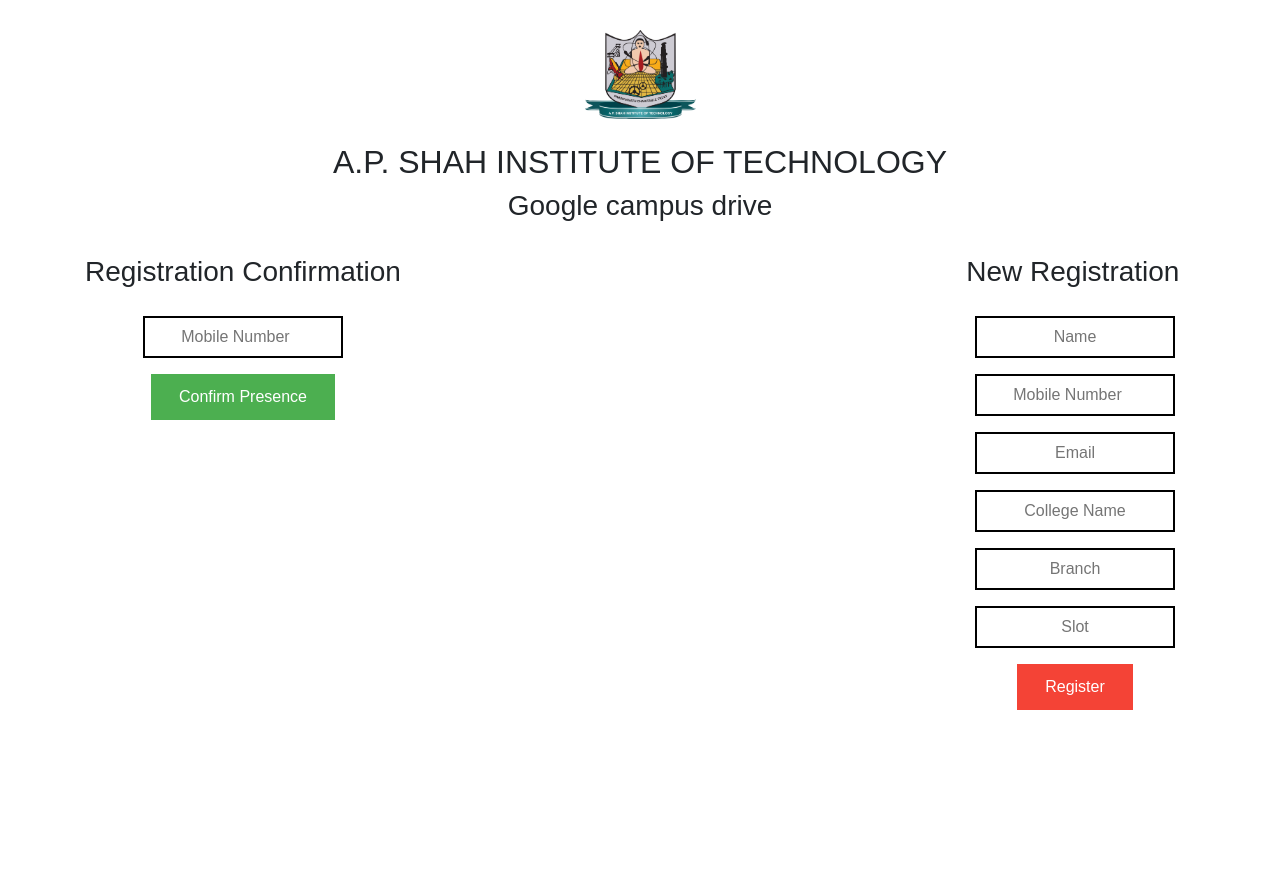
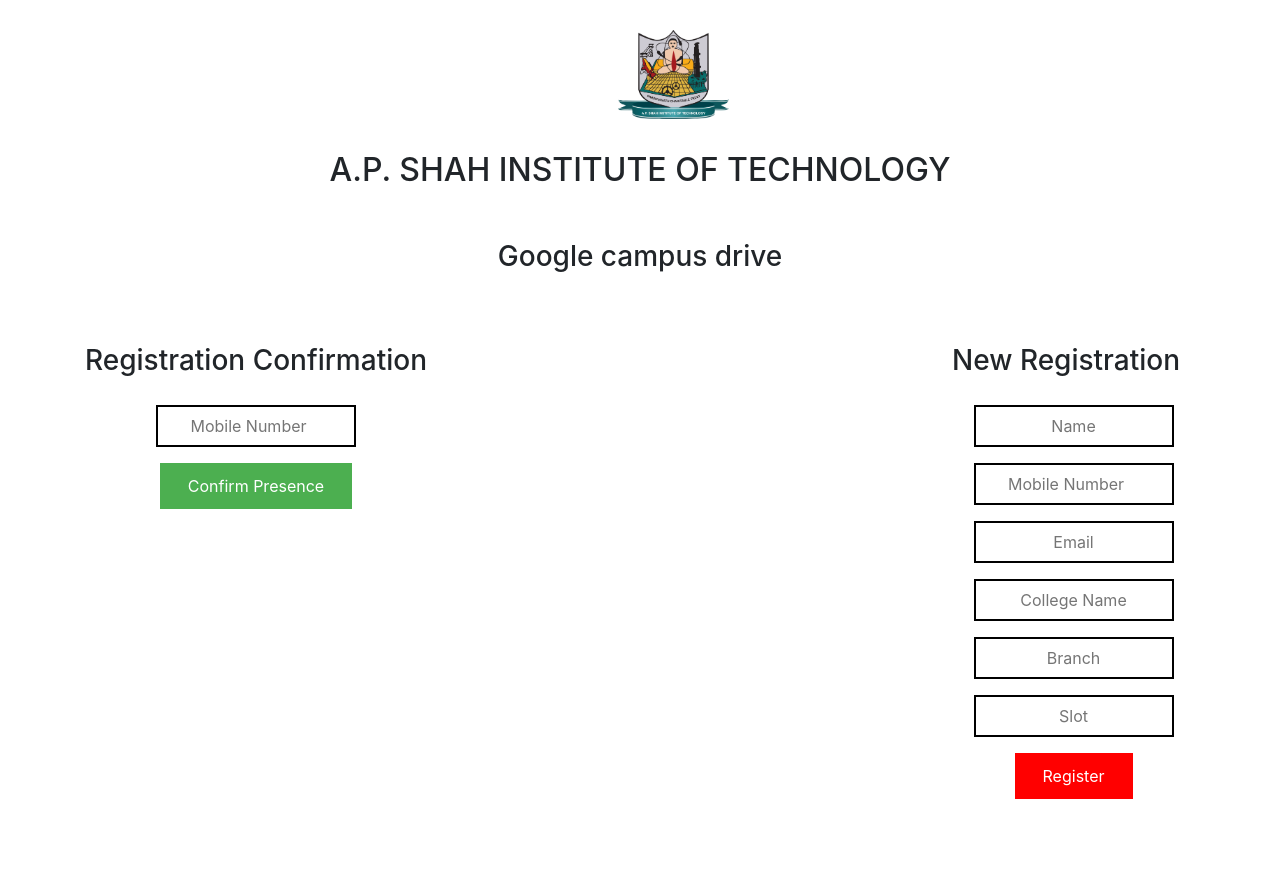
Before and after one commit to yava-india/JOB4U, a Django app: page / in a window 1280 px wide. Before the commit the page ends 710 px from the top, so only its background shows below. Run offline with Django 3.2, Linux system fonts and the light colour scheme; some libraries are stand-ins or nearby versions.

Commit message:
Inline CSS to External CSS file

```diff
--- a/myproject/settings.py
+++ b/myproject/settings.py
@@ -85,7 +85,7 @@ DATABASES = {
         'ENGINE': 'django.db.backends.mysql',
         'NAME': 'mydatabase',
         'USER':'root',
-        'PASSWORD':'mynewpassword',
+        'PASSWORD':'root',
         'HOST':'localhost',
         'PORT':'3306',
     }
--- a/tpo/static/bg_img.css
+++ /dev/null
@@ -1,6 +0,0 @@
-{% load static%}
-#first {
-	background-image: url('C://Users/Vedant/myproject/tpo/static/tpo/company2.png');
-	opacity:1;
-
-}
--- a/tpo/static/tpo/main.css
+++ /dev/null
@@ -1,29 +0,0 @@
-.box input[type = "text"], input[type = "email"],input[type = "number"]{
-    text-align: center;
-    border: 2px solid black;
-    padding: 7px 5px;
-    width: 200px;
-    outline: none;
-    border-radius: 0px;
-    transition: 0.25s;
-}
-
-
-.box input[type = "text"]:focus{
-    width: 280px;
-    border-color: #2ecc71;
-}
-
-.box input[type = "email"]:focus{
-    width: 280px;
-    border-color: #2ecc71;
-}
-
-.box input[type = "number"]:focus{
-    width: 280px;
-    border-color: #2ecc71;
-}
-
-.box{
-    padding:20px;
-}
--- /dev/null
+++ b/tpo/static/tpo/main1.css
@@ -0,0 +1,111 @@
+body{
+  font-family:Arial, Helvetica, sans-serif ;
+   padding:30px;
+}
+
+.container{
+  width: 100%;
+}
+
+.container img{
+  width:10%;
+  height: 10%;
+  margin-left: 48%;
+  margin-bottom: 2.0em;
+}
+
+.onlyCenter{
+  text-align: center;
+  display: block;
+  margin-bottom: 1.6em;
+}
+
+.companyName{
+  margin-bottom: 2.5em;
+}
+
+.floatLeft{
+  float: left;
+}
+
+.floatRight{
+  float: right;
+}
+
+.button1{
+background-color: #4CAF50; /* Green */
+border: none;
+color: white;
+padding: 11px 28px;
+text-align: center;
+text-decoration: none;
+display: inline-block;
+cursor: pointer;
+}
+
+.button2{
+  background-color: Red; /* Red */
+  border: none;
+  color: white;
+  padding: 11px 28px;
+  text-align: center;
+  text-decoration: none;
+  display: inline-block;
+  cursor: pointer;
+}
+
+.clear1{
+  clear:both;
+}
+
+.box input[type = "text"], input[type = "email"],input[type = "number"]{
+    text-align: center;
+    border: 2px solid black;
+    padding: 7px 5px;
+    width: 200px;
+    outline: none;
+    border-radius: 0px;
+    transition: 0.25s;
+}
+
+
+.box input[type = "text"]:focus{
+    width: 280px;
+    border-color: #2ecc71;
+}
+
+.box input[type = "email"]:focus{
+    width: 280px;
+    border-color: #2ecc71;
+}
+
+.box input[type = "number"]:focus{
+    width: 280px;
+    border-color: #2ecc71;
+}
+
+.box{
+    padding:20px;
+}
+
+@media(max-width:800px){
+	.floatLeft{
+    float: none;
+    display: block;
+  }
+
+  .floatRight{
+    float: none;
+    display: block;
+  }
+
+  .onlyCenter{
+    text-align: left;
+  }
+
+  .container img{
+    margin-left: 15%;
+    width: 100px;
+  }
+
+}
--- a/tpo/templates/tpo/base.html
+++ b/tpo/templates/tpo/base.html
@@ -12,7 +12,7 @@
 
     <!-- Bootstrap CSS -->
 
-    <link rel="stylesheet" type="text/css" href="{% static 'tpo/main.css'%}">
+    <link rel="stylesheet" type="text/css" href="{% static 'tpo/main1.css'%}">
     <link rel="stylesheet" href="https://maxcdn.bootstrapcdn.com/bootstrap/4.0.0/css/bootstrap.min.css" integrity="sha384-Gn5384xqQ1aoWXA+058RXPxPg6fy4IWvTNh0E263XmFcJlSAwiGgFAW/dAiS6JXm" crossorigin="anonymous">
     <title>Registration Link
     </title>
@@ -20,13 +20,13 @@
 </head>
 
 
-<body  style="font-family:Arial ; padding:30px " >
-<style> </style>
-    <div class="container" align=center >
+<body>
+
+    <div class="container" >
         <a href="/">
-        <img src = "{% static 'tpo/apsitlogo.png'%}" height=10% width=10% >
-        </a><br><br>
-        <h2 align=center  >A.P. SHAH INSTITUTE OF TECHNOLOGY</h2>
+        <img src = "{% static 'tpo/apsitlogo.png'%}">
+        </a>
+        <h2 class="onlyCenter">A.P. SHAH INSTITUTE OF TECHNOLOGY</h2>
 
 
         {% block content %} {% endblock%}
--- a/tpo/templates/tpo/home.html
+++ b/tpo/templates/tpo/home.html
@@ -4,10 +4,9 @@
 
 
 <div id="first">
-	<div align=center  >
-
+	<div class = "container"  >
 		<!--<img   src= {% static 'tpo/company2.png' %} height=80 width=260 >-->
-<h3> Google campus drive</h3>
+		<h3 class="onlyCenter companyName"> Google campus drive</h3>
 	</div>
 			{% if messages %}
 	    {% for message in messages %}
@@ -16,38 +15,28 @@
 	</div>
 	    {% endfor %}
 			{% endif %}
-<br>
 
-	<div  align=right >
-	<div style="float:left ; ">
+
+	<div class="floatLeft  onlyCenter">
 		<h3> Registration Confirmation</h3>
-	<form method="POST" class="box" align="center">
+
+		<form method="POST" class="box">
 			{% csrf_token %}
 			<p>
 			    <input type="number" name="confmob"  placeholder="Mobile Number" >
 			</p>
 
-		<button type="submit" name="confirm" style="background-color: #4CAF50; /* Green */
-		border: none;
-		color: white;
-		padding: 11px 28px;
-		text-align: center;
-		text-decoration: none;
-		display: inline-block;
-		cursor: pointer;
-		  "/> Confirm Presence</button>
+			<button class = "button1" type="submit" name="confirm"> Confirm Presence</button>
+
 			</form>
 
-	</div>
+	</div><!--END OF floatLeft-->
 
-	<div style="float:right; " >
+	<div class = "floatRight onlyCenter" >
+
 			<h3 >New  Registration &nbsp;</h3>
 
-
-
-
-
-		<form method="POST" class="box" align="center" >
+			<form method="POST" class="box">
 
 				{% csrf_token %}
 
@@ -64,22 +53,14 @@
 				<p>
 				    <input type="text" name="Slot" placeholder="Slot"></p>
 
+				<button class="button2 " type="submit" name="register"> Register </button>
 
+				</form>
 
+	</div><!--END OF floatRight-->
 
-			<button type="submit" name="register" style="background-color: #f44336; /* Green */
-			border: none;
-			color: white;
-			padding: 11px 28px;
-			text-align: center;
-			text-decoration: none;
-			display: inline-block;
-			cursor: pointer;
+	<div class="clear1"></div>
 
-			  "/> Register </button>
-			</form>
-		 </div>
-	 </div>
 </div>
 
 
```
Also changed, not shown: tpo/static/main.css (deleted, +0 -29 lines). Lines whose indentation alone changed are shown as unchanged.
